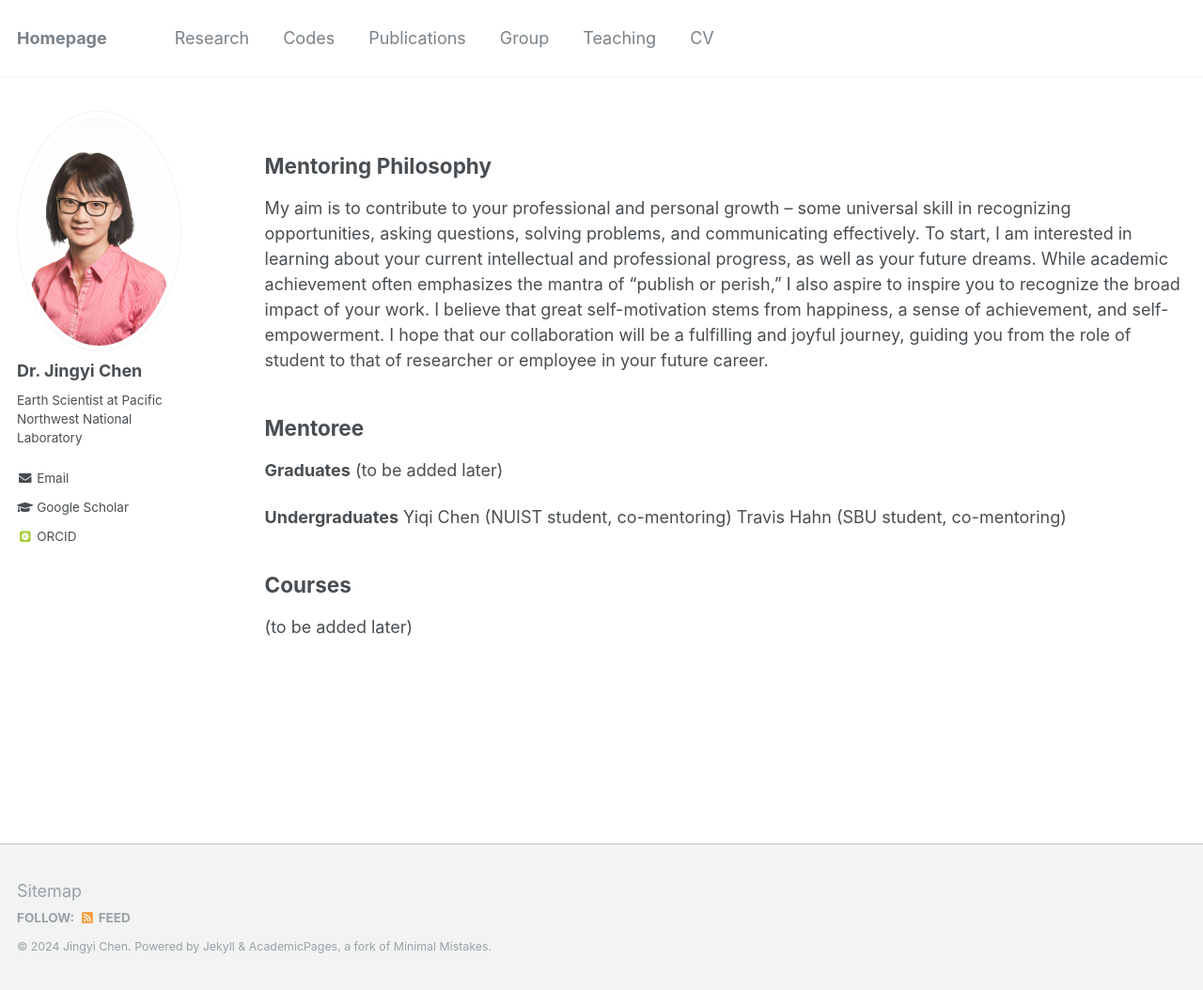
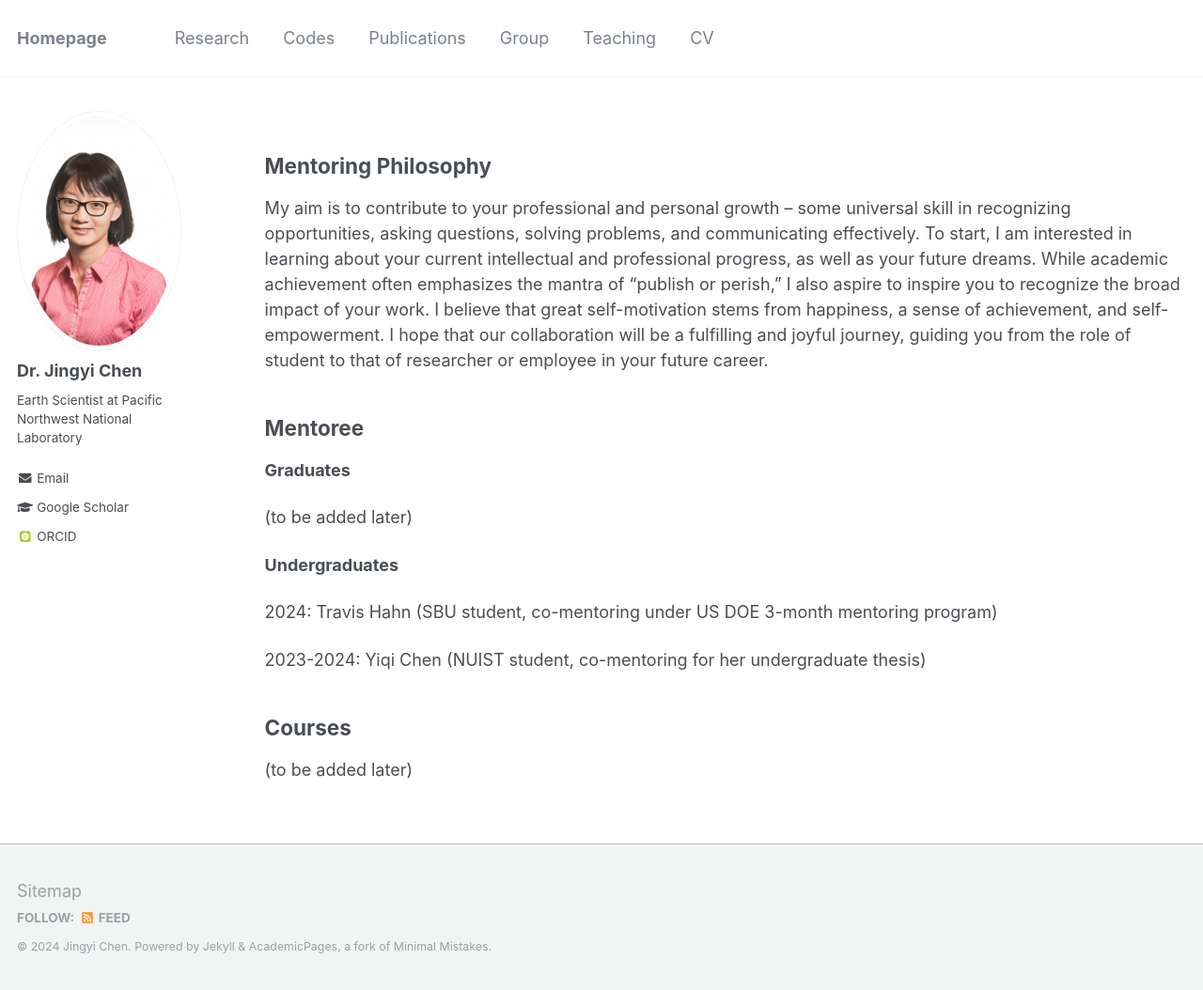
Before and after one commit to Jingyi-Chen/jingyi-chen.github.io, a Jekyll site: the page built from _pages/teaching.md, in a window 1280 px wide and 1054 px high. Shown: the whole window at 94% size. Built offline with Jekyll 4.4.1, drawn with Linux system fonts in a browser that asks for light colours; some web fonts are replaced.

Commit message:
Update teaching.md

```diff
--- a/_pages/teaching.md
+++ b/_pages/teaching.md
@@ -13,11 +13,14 @@ solving problems, and communicating effectively. To start, I am interested in le
 Mentoree
 -
 **Graduates**
+
 (to be added later)
 
 **Undergraduates**
-Yiqi Chen (NUIST student, co-mentoring)
-Travis Hahn (SBU student, co-mentoring)
+
+2024: Travis Hahn (SBU student, co-mentoring under US DOE 3-month mentoring program)
+
+2023-2024: Yiqi Chen (NUIST student, co-mentoring for her undergraduate thesis)
 
 Courses
 -
```
